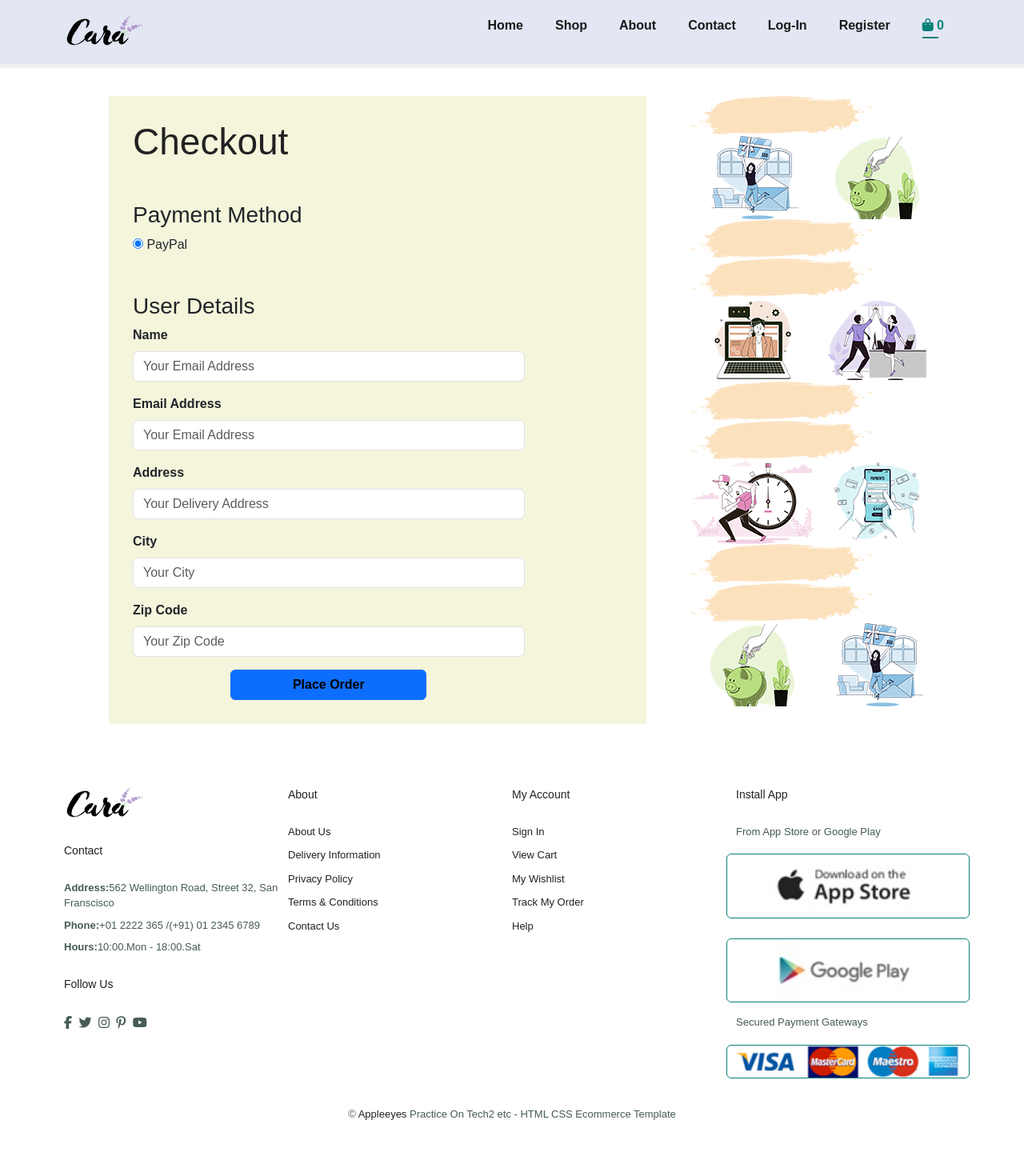
After one commit to Appleeyes/Online-shop, a PHP site: template src/Views/Cart/checkout.php in a window 1280 px wide. The commit adds this page. Shown: the whole page at 80% size. Run offline with PHP 8.4, Linux system fonts and the light colour scheme; the template is opened without the code that fills it, so the values that code supplies are empty; some libraries are stand-ins or nearby versions.

Commit message:
feat: added feature to redirect to PayPal for payment method for testing

```diff
--- a/index.php
+++ b/index.php
@@ -29,6 +29,10 @@ $router->get(path: BASE_URL . 'logout', handler: UserController::class . '::logo
 $router->post(path: BASE_URL . 'login/add', handler: UserController::class . '::loginUser');
 $router->get(path: BASE_URL . 'cart', handler: CartController::class . '::execute');
 $router->post(path: BASE_URL . 'cart/add', handler: CartController::class . '::addProductToCart');
+$router->get(path: BASE_URL . 'cart/checkout', handler: CartController::class . '::showCheckoutpage');
+$router->post(path: BASE_URL . 'cart/process-checkout', handler: CartController::class . '::processCheckout');
+
+
 
 
 
--- a/src/Views/Cart/cart.php
+++ b/src/Views/Cart/cart.php
@@ -55,7 +55,7 @@ ini_set('display_errors', 1);
         <table>
             <tr>
                 <td>Cart Subtotal</td>
-                <td>$<?= $item->subtotal ?></td>
+                <td>$<?php echo $totalAmount; ?></td>
             </tr>
             <tr>
                 <td>Shipping</td>
@@ -63,10 +63,10 @@ ini_set('display_errors', 1);
             </tr>
             <tr>
                 <td><strong>Total</strong></td>
-                <td><strong>$<?= $item->subtotal ?></strong></td>
+                <td><strong>$<?php echo $totalAmount; ?></strong></td>
             </tr>
         </table>
-        <button class="normal">Proceed to checkout</button>
+        <a href="<?php echo BASE_URL . 'cart/checkout'; ?>"><button class="normal">Proceed to checkout</button></a>
     </div>
 </section>
 
--- /dev/null
+++ b/src/Views/Cart/checkout.php
@@ -0,0 +1,82 @@
+<?php
+$activePage = 'cart';
+require_once __DIR__ . '/../templates/header.php';
+require_once __DIR__ . '/../templates/navigation.php';
+
+error_reporting(E_ALL);
+ini_set('display_errors', 1);
+?>
+
+
+<section id="checkout" class="section-p1">
+    <!-- Display error message -->
+    <?php if (isset($_SESSION['error_message'])) : ?>
+        <div class="alert alert-danger" role="alert">
+            <?php echo $_SESSION['error_message']; ?>
+        </div>
+        <?php unset($_SESSION['error_message']); ?>
+    <?php endif; ?>
+    <div style="display: flex; width: 100%; justify-content: space-between;">
+        <div class="container" style="background-color:beige; padding: 30px; width: 60%;">
+            <h2>Checkout</h2>
+            <form style="width: 80%;" action="<?php echo BASE_URL; ?>cart/process-checkout" method="POST">
+                <div class="payment-methods my-5">
+                    <h3>Payment Method</h3>
+                    <label>
+                        <input type="radio" name="payment_method" value="paypal" checked>
+                        PayPal
+                    </label>
+                </div>
+
+                <div class="user-details">
+                    <h3>User Details</h3>
+                    <div class="mb-3">
+                        <label style="font-weight: 800;" for="name" class="form-label">Name</label>
+                        <input type="text" class="form-control" id="name" name="name" placeholder="Your Email Address" required>
+                    </div>
+                    <div class="mb-3">
+                        <label style="font-weight: 800;" for="email" class="form-label">Email Address</label>
+                        <input type="email" class="form-control" id="email" name="email" placeholder="Your Email Address" required>
+                    </div>
+                    <div class="mb-3">
+                        <label style="font-weight: 800;" for="address" class="form-label">Address</label>
+                        <input type="text" class="form-control" id="address" name="address" placeholder="Your Delivery Address" required>
+                    </div>
+                    <div class="mb-3">
+                        <label style="font-weight: 800;" for="city" class="form-label">City</label>
+                        <input type="text" class="form-control" id="city" name="city" placeholder="Your City" required>
+                    </div>
+                    <div class="mb-3">
+                        <label style="font-weight: 800;" for="zip" class="form-label">Zip Code</label>
+                        <input type="text" class="form-control" id="zip" name="zip" placeholder="Your Zip Code" required>
+                    </div>
+                </div>
+                <div class="d-grid gap-2 col-6 mx-auto">
+                    <button style="color: black; font-weight: 800;" class="btn btn-primary" type="submit">Place Order</button>
+                </div>
+            </form>
+        </div>
+        <div class="img" style="width: 30%;">
+            <img src="/Online-shop/public/images/button.png" alt="">
+            <img src="/Online-shop/public/images/features/f4.png" alt="">
+            <img src="/Online-shop/public/images/features/f3.png" alt="">
+            <img src="/Online-shop/public/images/button.png" alt="">
+            <img src="/Online-shop/public/images/button.png" alt="">
+            <img src="/Online-shop/public/images/features/f6.png" alt="">
+            <img src="/Online-shop/public/images/features/f5.png" alt="">
+            <img src="/Online-shop/public/images/button.png" alt="">
+            <img src="/Online-shop/public/images/button.png" alt="">
+            <img src="/Online-shop/public/images/features/f2.png" alt="">
+            <img src="/Online-shop/public/images/features/f1.png" alt="">
+            <img src="/Online-shop/public/images/button.png" alt="">
+            <img src="/Online-shop/public/images/button.png" alt="">
+            <img src="/Online-shop/public/images/features/f3.png" alt="">
+            <img src="/Online-shop/public/images/features/f4.png" alt="">
+        </div>
+    </div>
+</section>
+
+<script src="https://www.paypal.com/sdk/js?client-id=AThn_TXaBTt6tT6tvIZRwG3gSzI7CjJP-DPRPJSu1YhqxvUgqfyJkNS_LILNoHtc7u-dllt0i2HcZ5r0"></script>
+<?php
+require_once __DIR__ . '/../templates/footer.php';
+?>
--- a/src/Views/templates/navigation.php
+++ b/src/Views/templates/navigation.php
@@ -1,3 +1,17 @@
+<?php
+
+use OnlineShop\Models\Cart;
+
+$cartModel = new Cart();
+$cartCount = 0; // Default value
+
+// Check if the user is logged in
+if (isset($_SESSION['user_id'])) {
+    // Get the cart count for the logged-in user
+    $cartCount = $cartModel->getCartCount($_SESSION['user_id']);
+}
+?>
+
 <section id="header">
     <a href="#"><img src="/Online-shop/public/images/logo.png" class="logo" alt=""></a>
 
@@ -23,7 +37,11 @@
                 <li><a href="<?= BASE_URL ?>register">Register</a></li>
                 <a href="#" id="close"><i class="fas fa-times"></i></a>
             <?php endif; ?>
-            <li class='id="lg-ba"'><a class="<?php if ($activePage === 'cart') echo 'active'; ?>" href="<?php echo isset($_SESSION['user_id']) ? BASE_URL . 'cart' : BASE_URL . 'login'; ?>"><i class="fa-solid fa-bag-shopping"></i></a></li>
+            <li class='id="lg-ba"'>
+                <a class="<?php if ($activePage === 'cart') echo 'active'; ?>" href="<?php echo isset($_SESSION['user_id']) ? BASE_URL . 'cart' : BASE_URL . 'login'; ?>"><i class="fa-solid fa-bag-shopping"></i>
+                <?php echo $cartCount; ?>
+                </a>
+            </li>
         </ul>
     </div>
 
```
Also changed, not shown: config/config.php (added, +10 -0 lines), src/Controllers/CartController.php (+53 -0 lines), src/Models/Cart.php (+10 -0 lines), src/Models/Paypal.php (added, +66 -0 lines), src/Models/Product.php (+7 -6 lines), public/db-img/Dorcas3.jpg (added), public/db-img/f6.jpg (added), public/db-img/n6.jpg (added), public/db-img/n7.jpg (deleted).
